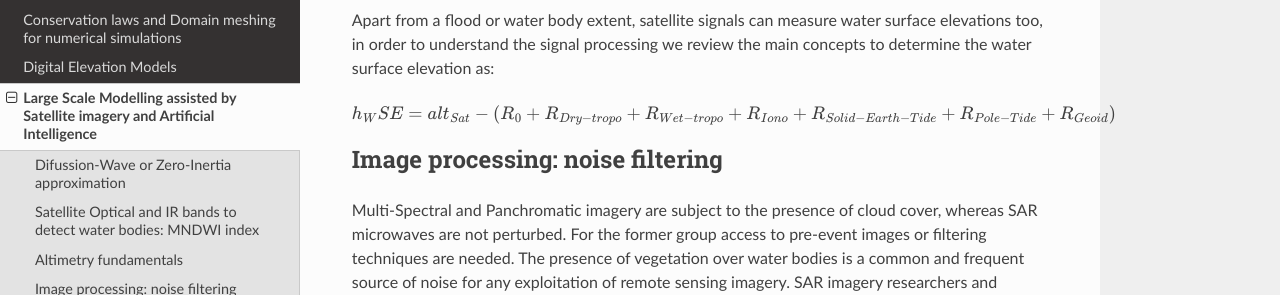
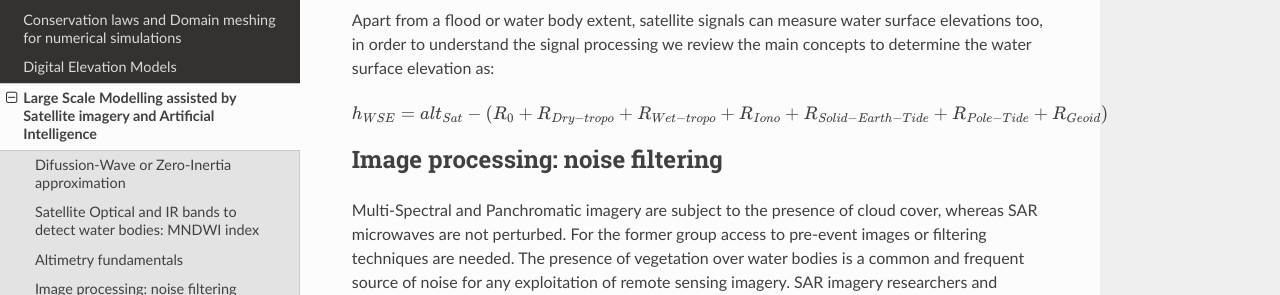
Before and after one commit to ivillamadrid/FloodMapping, a Sphinx documentation site: the page built from docs/source/lsm.rst, in a window 1280 px wide and 900 px high, scrolled down 1854 px. Shown: the part 155-450 px from the top of the window. Built offline with Sphinx 7.4.7 and the Read the Docs theme 2.0.0, drawn with Linux system fonts in a browser that asks for light colours.

Commit message:
Update lsm.rst

```diff
--- a/docs/source/lsm.rst
+++ b/docs/source/lsm.rst
@@ -108,7 +108,7 @@ Apart from a flood or water body extent, satellite signals can measure water sur
 
 .. math::
 
- h_WSE=alt_{Sat}-\left( R_0 + R_{Dry-tropo} + R_{Wet-tropo} + R_{Iono} + R_{Solid-Earth-Tide} + R_{Pole-Tide} + R_{Geoid}\right)
+ h_{WSE}=alt_{Sat}-\left( R_0 + R_{Dry-tropo} + R_{Wet-tropo} + R_{Iono} + R_{Solid-Earth-Tide} + R_{Pole-Tide} + R_{Geoid}\right)
 
 Image processing: noise filtering
 ---------------------------------
```
